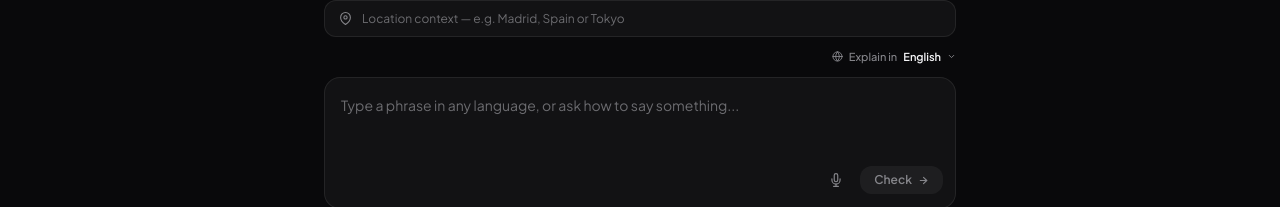
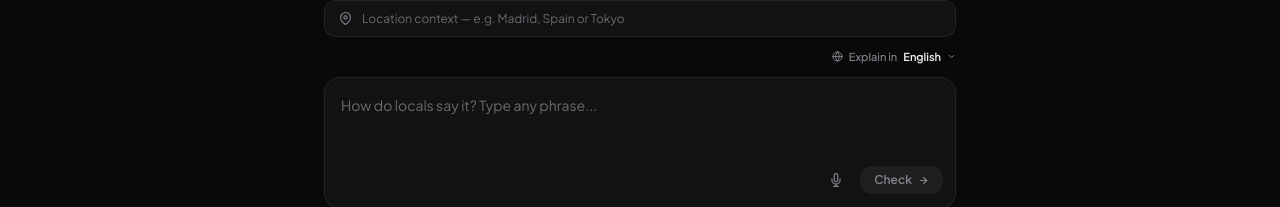
Before and after one commit to PTVentures101/NativeFlow, a Next.js app: page / in a window 1280 px wide. Shown: the part 302-509 px from the top of the page. Built offline with nearby package versions, Linux system fonts and the light colour scheme.

Commit message:
Update SmartBar placeholder to "How do locals say it? Type any phrase..."
Co-Authored-By: Claude Sonnet 4.6 <noreply@anthropic.com>

```diff
--- a/components/SmartBar.tsx
+++ b/components/SmartBar.tsx
@@ -51,7 +51,7 @@ export function SmartBar({ value, onChange, onSubmit, isLoading }: SmartBarProps
         onChange={(e) => onChange(e.target.value)}
         onKeyDown={handleKeyDown}
         disabled={isLoading}
-        placeholder="Type a phrase in any language, or ask how to say something..."
+        placeholder="How do locals say it? Type any phrase..."
         rows={2}
         maxLength={600}
         spellCheck={false}
```
